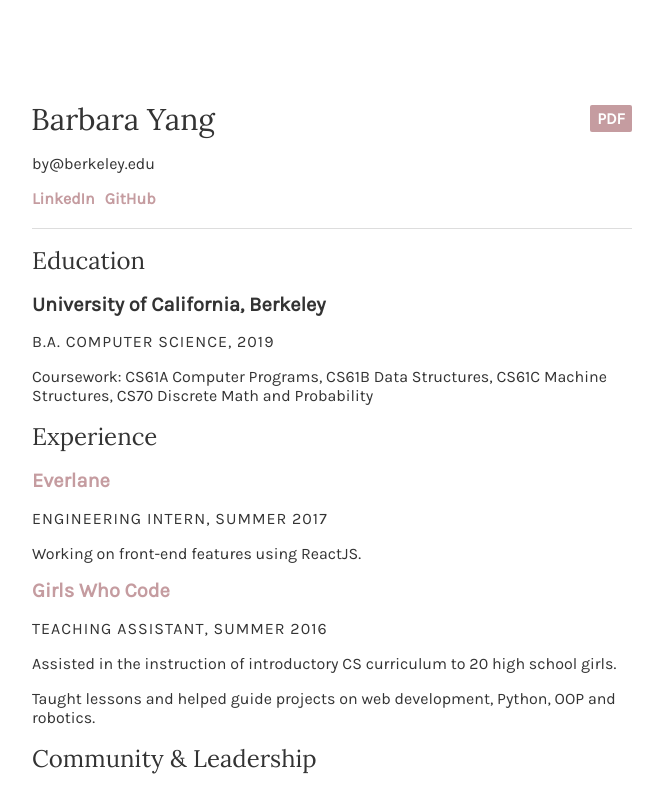
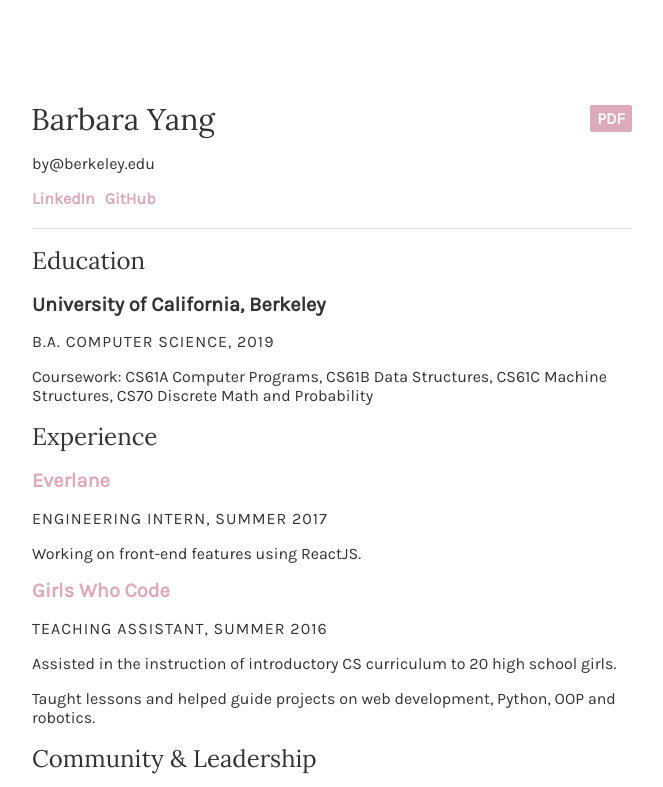
Before and after one commit to by-co/by-co.github.io, a plain HTML site: page index.html in a window 1280 px wide. Shown: the top 787 px of the page, without its empty margins (160-823 px from the left). Drawn offline with Linux system fonts and the light colour scheme.

Commit message:
for the memes

```diff
--- a/stylesheets/style.css
+++ b/stylesheets/style.css
@@ -10,7 +10,7 @@ body {
 a {
     text-decoration: none;
     font-weight: bold;
-    color: #c59ca0;
+    color: #dab;
 }
 a:hover {
     text-decoration: underline;
@@ -41,7 +41,7 @@ footer {
     top: 5px;
     right: 0;
     color: white;
-    background-color: #c59ca0;
+    background-color: #dab;
     border-radius: 2px;
     padding: 4px 7px;
 }
```
